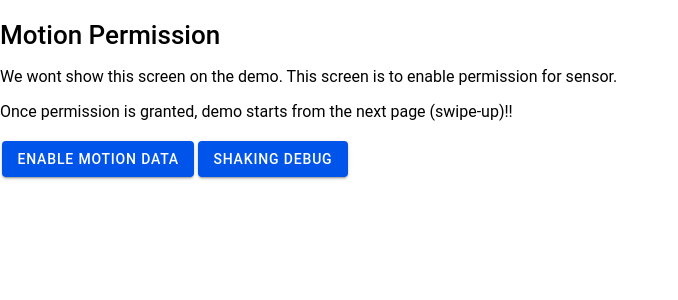
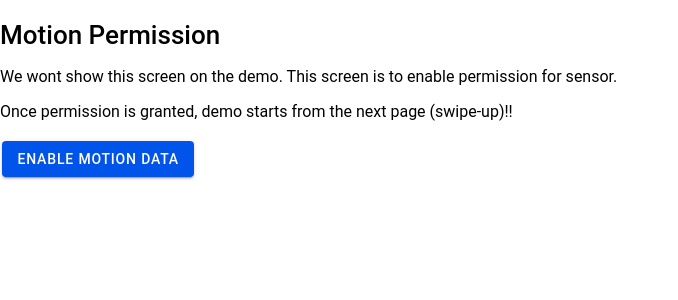
Before and after one commit to anhnguyen6535/Friender, a React (Vite) app: page /shake in a window 1280 px wide. Shown: the top 300 px of the page, without its empty margins (0-678 px from the left). Built offline with nearby package versions, Linux system fonts and the light colour scheme.

Commit message:
remove shaking debug

```diff
--- a/src/pages/Shaking.tsx
+++ b/src/pages/Shaking.tsx
@@ -129,7 +129,7 @@ function Shaking() {
           <p>We wont show this screen on the demo. This screen is to enable permission for sensor.</p>
           <p>Once permission is granted, demo starts from the next page (swipe-up)!!</p>
           <IonButton onClick={requestMotionPermission}>Enable Motion Data</IonButton>
-          <IonButton onClick={requestMotionforDebug}>Shaking debug</IonButton>
+          {/* <IonButton onClick={requestMotionforDebug}>Shaking debug</IonButton> */}
         </>
       )}
       {permissionGranted && (
```
